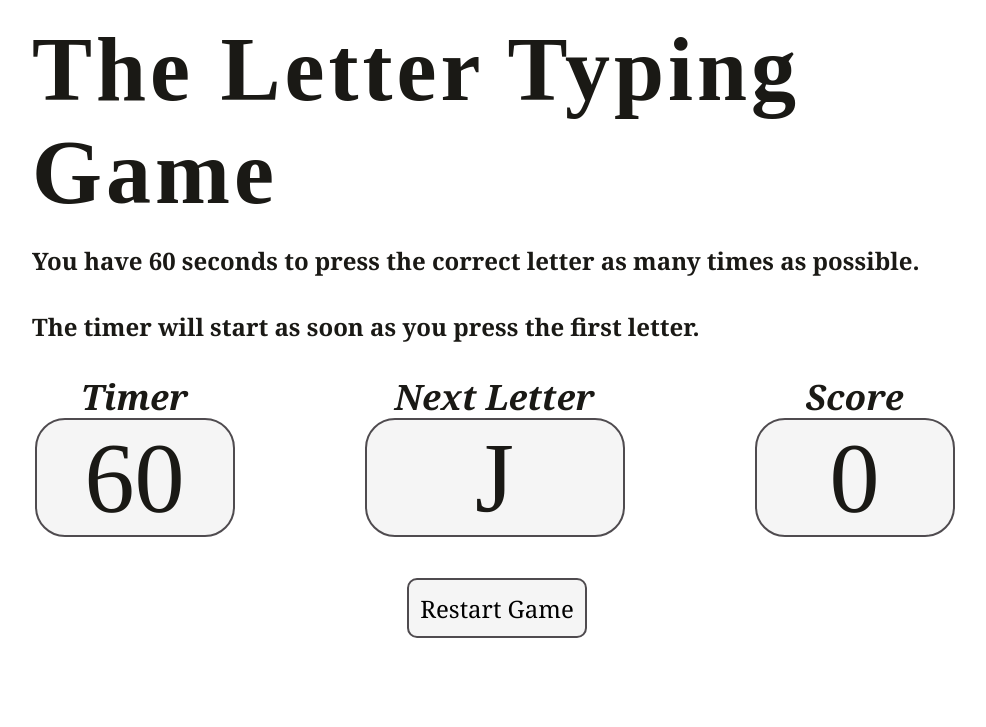
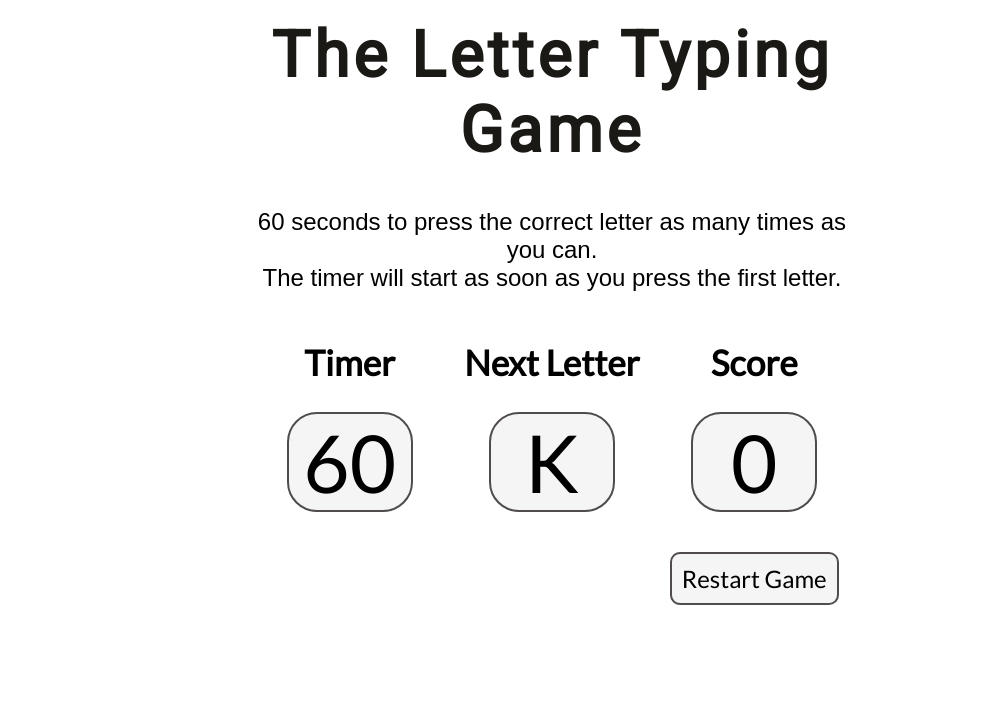
Before and after one commit to PawelKusnierek/LetterTypingGame, a PHP site: page / in a window 1280 px wide. Shown: the top 727 px of the page, without its empty margins (88-1074 px from the left). Run offline with PHP 8.4, Linux system fonts and the light colour scheme; a stand-in replaces the project's code that opens the database connection.

Commit message:
Major HTML and CSS rework - improving UI/UX

```diff
--- a/src/homepage.html
+++ b/src/homepage.html
@@ -5,29 +5,30 @@
     <title>The Letter Typing Game</title>
     <link rel="stylesheet" href="/src/style.css">
     <script src="https://ajax.googleapis.com/ajax/libs/jquery/3.3.1/jquery.min.js"></script>
+    <link href="https://fonts.googleapis.com/css?family=Lato|Roboto" rel="stylesheet">
 </head>
 <body>
 
-<div id="title">
-    <h1 id="gameName">The Letter Typing Game</h1>
-    <h1 id="instruction">You have 60 seconds to press the correct letter as many times as possible. <br> <br>
-        The timer will start as soon as you press the first letter.</h1>
+<div id="title" class="flex-container">
+    <h1 id="gameName" class="flex-item">The Letter Typing Game</h1>
+    <h2 id="instruction" class="flex-item">60 seconds to press the correct letter as many times as you can. <br>
+        The timer will start as soon as you press the first letter.</h2>
 </div>
 
 <div id="heading-container">
-    <h2 id="timer-heading">Timer</h2>
-    <h2 id="letter-heading">Next Letter</h2>
-    <h2 id="score-heading">Score</h2>
+    <h2 class="heading-item">Timer</h2>
+    <h2 class="heading-item">Next Letter</h2>
+    <h2 class="heading-item">Score</h2>
 </div>
 
 <div id="box-container">
-    <div id="timer">
-        <p id="number">60</p>
+    <div class="box-item">
+        <p>60</p>
     </div>
-    <div id="letter">
-        <p id="letterOnScreen">k</p>
+    <div class="box-item">
+        <p>K</p>
     </div>
-    <div id="score">
+    <div class="box-item">
         <p id="scoreDisplay">0</p>
     </div>
 </div>
@@ -41,11 +42,11 @@
     <p id="submitScore"></p>
 </div>
 
-<form method="post" class="invisible nameForm" id="nameForm">
-    <label for="name">Name</label>
-    <input type="text" name="name" id="name">
-    <input type="submit" name="submit" value="Submit">
-</form>
+<!--<form method="post" class="invisible nameForm" id="nameForm">-->
+<!--<label for="name">Name</label>-->
+<!--<input type="text" name="name" id="name">-->
+<!--<input type="submit" name="submit" value="Submit">-->
+<!--</form>-->
 
 <!--<div id="highScores">-->
 <!--<h3 id="highScoreTitle">Highscores</h3>-->
@@ -118,7 +119,6 @@
 <!--</div>-->
 
 
-
 <script src="/src/scripts/javascript/script.js"></script>
 </body>
 </html>
--- a/src/style.css
+++ b/src/style.css
@@ -3,24 +3,47 @@
     --border: 2px solid #4f4b4f;
 }
 
-#title {
+.flex-container {
     display: flex;
-    flex: 1;
-    flex-wrap: wrap;
+    flex-direction: column;
+    flex-wrap: nowrap;
     justify-content: center;
+    align-content: center;
+    align-items: center;
+}
+
+.flex-item:nth-child(1) {
+    width:50%;
+    order: 0;
+    flex: 0 1 auto;
+    align-self: auto;
+    margin: 0;
+    padding: 0;
+}
+
+.flex-item:nth-child(2) {
+    width:50%;
+    order: 0;
+    flex: 0 1 auto;
+    align-self: auto;
 }
 
 #gameName {
-    font-family: "Bernard MT Condensed", serif;
-    width: 1040px;
-    font-size: 90px;
+    font-family: 'Roboto', sans-serif;
+    font-size: 4rem;
     letter-spacing: 4px;
+    align-items: center;
+    text-align: center;
+    padding: 10px 0 20px 0;
 }
 
 #instruction {
-    font-family: Georgia, serif;
-    width: 1040px;
-    font-size: 24px;
+    font-family: Arial, serif;
+    font-size: 1.5rem;
+    text-align: center;
+    align-items: center;
+    font-style: normal;
+    font-weight: 200;
 }
 
 h1 {
@@ -30,114 +53,114 @@ h1 {
 
 #heading-container {
     display: flex;
-    flex: 1;
+    flex-direction: row;
+    flex-wrap: nowrap;
     justify-content: center;
-    margin-top: 10px;
+    align-content: center;
+    align-items: center;
 }
 
-#timer-heading {
-    width: 200px;
-    height: 45px;
+.heading-item:nth-child(1) {
+    width:16%;
+    order: 0;
+    flex: 0 1 auto;
+    align-self: auto;
     font-size: 35px;
     text-align: center;
-    padding-left: 5px;
-    padding-right: 30px;
-    margin-top: 10px;
 }
 
-#letter-heading {
-    width: 260px;
-    height: 45px;
+.heading-item:nth-child(2) {
+    width:16%;
+    order: 0;
+    flex: 0 1 auto;
+    align-self: auto;
     font-size: 35px;
     text-align: center;
-    padding-left: 100px;
-    padding-right: 100px;
-    margin-top: 10px;
-
 }
 
-#score-heading {
-    width: 200px;
-    height: 45px;
+.heading-item:nth-child(3) {
+    width:16%;
+    order: 0;
+    flex: 0 1 auto;
+    align-self: auto;
     font-size: 35px;
     text-align: center;
-    padding-left: 30px;
-    padding-right: 120px;
-    margin-top: 10px;
 }
 
 h2 {
-    color: #1a1915;
-    display: inline;
-    font-size: 50px;
-    margin: 0;
-    padding: 0;
-    font-family: Georgia, serif;
-    font-style: italic;
+    font-size: 3rem;
+    font-family: 'Lato', sans-serif;
 }
 
 #box-container {
     display: flex;
-    flex: 1;
+    flex-direction: row;
+    flex-wrap: nowrap;
     justify-content: center;
+    align-content: center;
+    align-items: center;
 }
 
-#timer {
-    width: 200px;
-    height: 120px;
+.box-item:nth-child(1) {
+    width:10%;
+    order: 0;
+    flex: 0 1 auto;
+    align-self: auto;
     font-size: 100px;
     text-align: center;
-    padding-left: 5px;
-    padding-right: 30px;
+    margin-right: 6%;
 }
 
-#letter {
-    width: 260px;
-    height: 120px;
+.box-item:nth-child(2) {
+    width:10%;
+    order: 0;
+    flex: 0 1 auto;
+    align-self: auto;
     font-size: 100px;
     text-align: center;
-    padding-left: 100px;
-    padding-right: 100px;
 }
 
-#score {
-    width: 200px;
-    height: 120px;
+.box-item:nth-child(3) {
+    width: 10%;
+    order: 0;
+    flex: 0 1 auto;
+    align-self: auto;
     font-size: 100px;
     text-align: center;
-    padding-left: 30px;
-    padding-right: 120px;
+    margin-left: 6%;
 }
 
 p {
+    font-family: 'Lato', sans-serif;
+    font-size: 5rem;
     margin: 0;
     border: var(--border);
     border-radius: 30px;
-    color: #1a1915;
     background-color: var(--background-color);
 }
 
 #resetButton {
     display: flex;
-    flex: 1;
+    flex-direction: row;
+    flex-wrap: nowrap;
     justify-content: center;
+    align-content: center;
+    align-items: center;
 }
 
-button {
-    height: 60px;
-    width: 180px;
-    margin-right: 110px;
+#resetContent {
     font-size: 24px;
-    font-family: Georgia, serif;
+    font-family: 'Lato', sans-serif;
     border-radius: 10px;
     border: var(--border);
     background-color: var(--background-color);
-    color: #000000;
     margin-top: 40px;
+    padding: 10px;
+    margin-left:32%;
 }
 
 #scoreDisplay {
-    transition: all .10s ease;
+    transition: all .20s ease;
 }
 
 .green {
```
Lines whose indentation alone changed are shown as unchanged.
